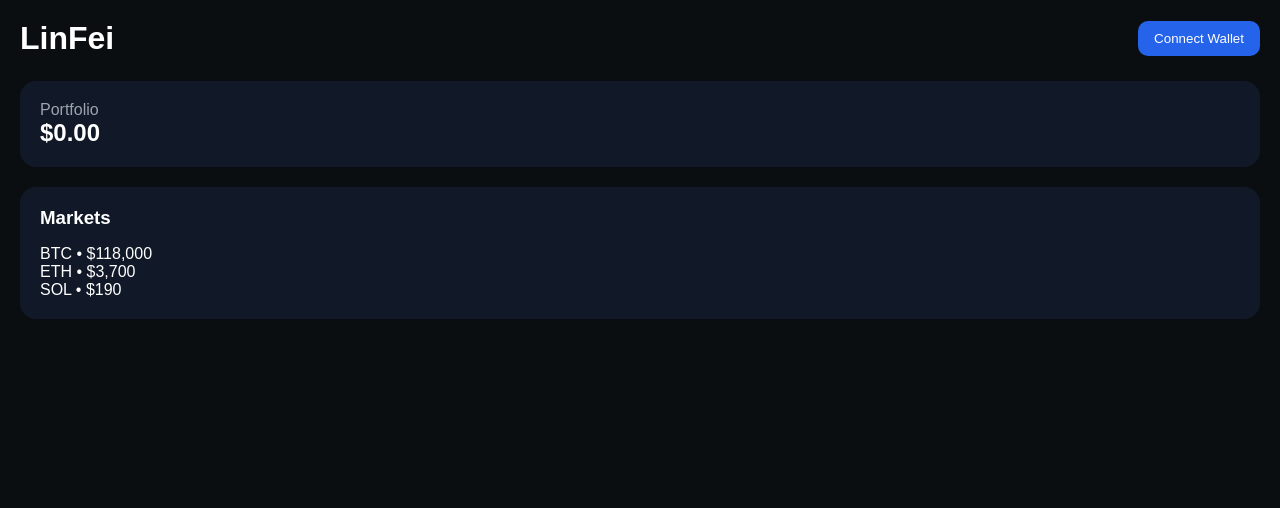
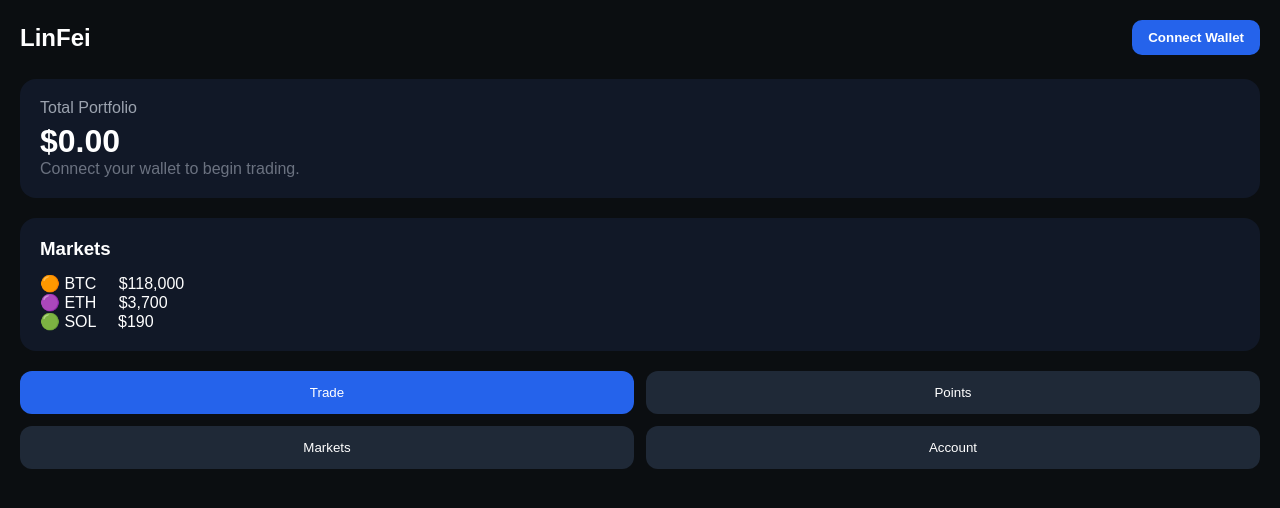
Before and after one commit to ojimusk/Linfei.xyz, a Next.js app: page /dashboard in a window 1280 px wide. Shown: the top 508 px of the page. Built offline with nearby package versions, Linux system fonts and the light colour scheme.

Commit message:
Rename DashboardPage to Dashboard and update styles
Refactored DashboardPage component to Dashboard and updated styles for consistency.

```diff
--- a/app/dashboard/page.tsx
+++ b/app/dashboard/page.tsx
@@ -1,64 +1,133 @@
-export default function DashboardPage() {
+export default function Dashboard() {
   return (
     <main
       style={{
+        background: "#0B0E11",
         minHeight: "100vh",
-        background: "#0B0E11",
         color: "white",
-        padding: 20,
-        fontFamily: "sans-serif",
+        fontFamily: "Arial, sans-serif",
+        padding: "20px",
       }}
     >
-      <header
+      {/* Header */}
+      <div
         style={{
           display: "flex",
           justifyContent: "space-between",
           alignItems: "center",
-          marginBottom: 24,
+          marginBottom: "24px",
         }}
       >
-        <h1>LinFei</h1>
+        <h2 style={{ margin: 0 }}>LinFei</h2>
 
         <button
           style={{
-            background: "#2563eb",
-            color: "white",
+            background: "#2563EB",
+            color: "#fff",
             border: "none",
             padding: "10px 16px",
-            borderRadius: 10,
+            borderRadius: "10px",
+            fontWeight: "bold",
           }}
         >
           Connect Wallet
         </button>
-      </header>
+      </div>
 
-      <section
+      {/* Portfolio */}
+      <div
         style={{
           background: "#111827",
-          padding: 20,
-          borderRadius: 16,
-          marginBottom: 20,
+          borderRadius: "16px",
+          padding: "20px",
+          marginBottom: "20px",
         }}
       >
-        <p style={{ color: "#9CA3AF" }}>Portfolio</p>
-        <h2>$0.00</h2>
-      </section>
+        <p style={{ color: "#9CA3AF", marginBottom: "6px" }}>
+          Total Portfolio
+        </p>
 
-      <section
+        <h1 style={{ margin: 0 }}>$0.00</h1>
+
+        <p style={{ color: "#6B7280" }}>
+          Connect your wallet to begin trading.
+        </p>
+      </div>
+
+      {/* Markets */}
+      <div
         style={{
           background: "#111827",
-          padding: 20,
-          borderRadius: 16,
+          borderRadius: "16px",
+          padding: "20px",
+          marginBottom: "20px",
         }}
       >
         <h3>Markets</h3>
 
-        <div style={{ marginTop: 16 }}>
-          <p>BTC • $118,000</p>
-          <p>ETH • $3,700</p>
-          <p>SOL • $190</p>
+        <div style={{ marginTop: "14px" }}>
+          <p>🟠 BTC &nbsp;&nbsp;&nbsp; $118,000</p>
+          <p>🟣 ETH &nbsp;&nbsp;&nbsp; $3,700</p>
+          <p>🟢 SOL &nbsp;&nbsp;&nbsp; $190</p>
         </div>
-      </section>
+      </div>
+
+      {/* Quick Actions */}
+      <div
+        style={{
+          display: "grid",
+          gridTemplateColumns: "1fr 1fr",
+          gap: "12px",
+        }}
+      >
+        <button
+          style={{
+            padding: "14px",
+            borderRadius: "12px",
+            background: "#2563EB",
+            color: "white",
+            border: "none",
+          }}
+        >
+          Trade
+        </button>
+
+        <button
+          style={{
+            padding: "14px",
+            borderRadius: "12px",
+            background: "#1F2937",
+            color: "white",
+            border: "none",
+          }}
+        >
+          Points
+        </button>
+
+        <button
+          style={{
+            padding: "14px",
+            borderRadius: "12px",
+            background: "#1F2937",
+            color: "white",
+            border: "none",
+          }}
+        >
+          Markets
+        </button>
+
+        <button
+          style={{
+            padding: "14px",
+            borderRadius: "12px",
+            background: "#1F2937",
+            color: "white",
+            border: "none",
+          }}
+        >
+          Account
+        </button>
+      </div>
     </main>
   );
 }
```
